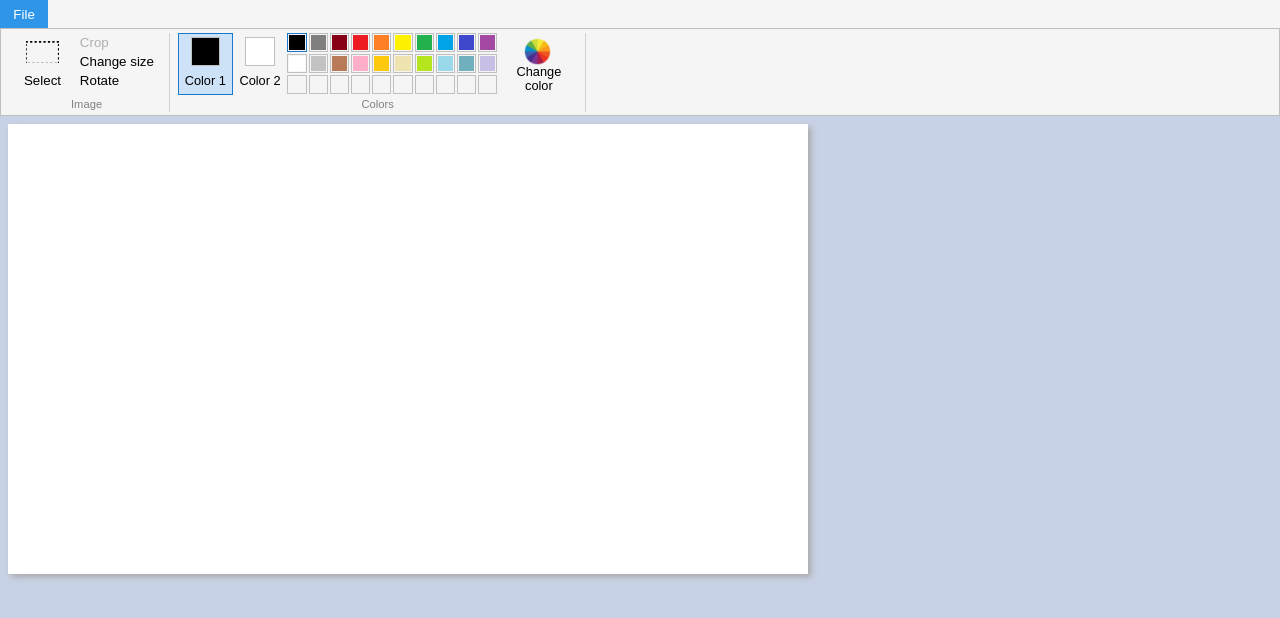
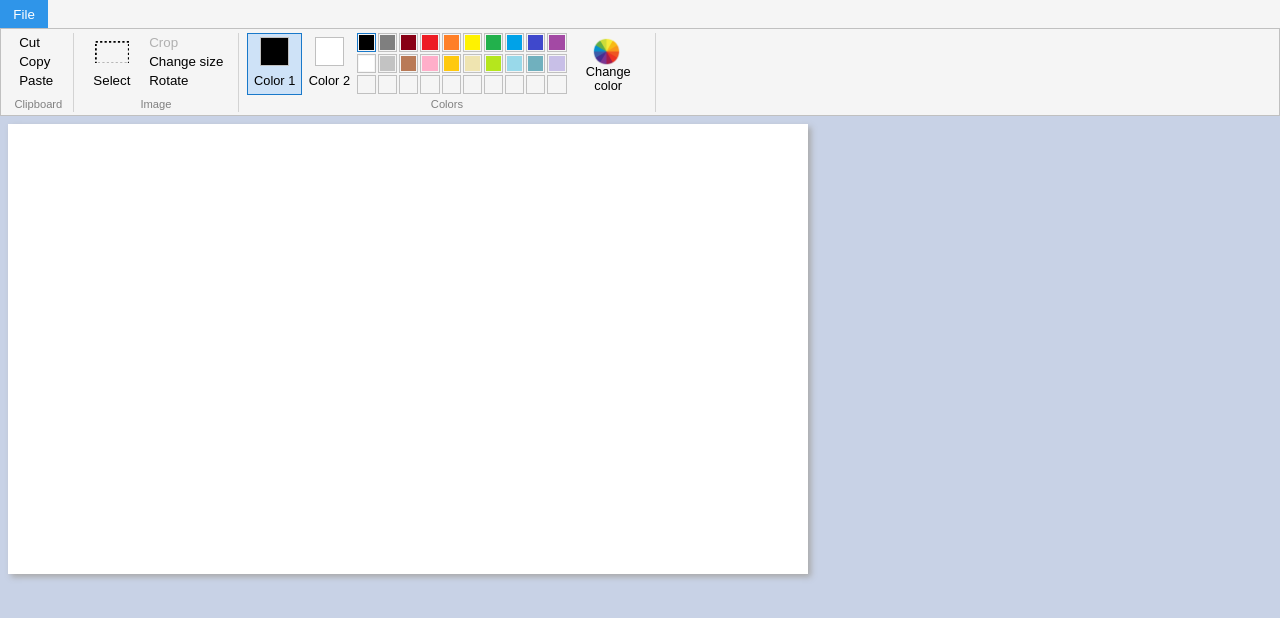
Before and after one commit to 1valdis/paint, a React (Create React App) app: page / in a window 1280 px wide. Shown: the top 618 px of the page. Built offline with nearby package versions, Linux system fonts and the light colour scheme.

Commit message:
add clipboard

```diff
--- a/src/components/NewApp/App.tsx
+++ b/src/components/NewApp/App.tsx
@@ -8,6 +8,7 @@ import { NavBar } from '../NewNavBar/NavBar'
 import { NavBarItem } from '../NewNavBar/NavBarItem'
 import { Colors } from '../NewColors/Colors'
 import { Image, Instruments } from '../NewImage/Image'
+import { Clipboard } from '../NewClipboard/Clipboard'
 import { createCanvas } from './create-canvas'
 import { open } from './open'
 import { save } from './save'
@@ -61,9 +62,12 @@ export const App = () => {
       onDownload={() => save(mainCanvas, filename)}
     ></FileMenu>
     <NavBar>
-      {/* <NavBarItem footer="Clipboard">
-        <Clipboard />
-      </NavBarItem> */}
+      <NavBarItem footer="Clipboard">
+        <Clipboard
+          canvas={mainCanvas}
+          onPaste={(canvas, context) => setMainCanvas({ canvas, context })}
+        />
+      </NavBarItem>
       <NavBarItem footer="Image">
         <Image
           selectionCoords={undefined}
--- /dev/null
+++ b/src/components/NewClipboard/Clipboard.tsx
@@ -0,0 +1,122 @@
+import './Clipboard.css'
+import { FunctionComponent, useEffect, useState } from 'react'
+
+function createCanvas (width?: number, height?: number) {
+  const canvas = document.createElement('canvas')
+  if (width) canvas.width = width
+  if (height) canvas.height = height
+  const context = canvas.getContext('2d')
+  if (!context) throw new Error("Couldn't get canvas context")
+  return { canvas, context }
+}
+
+declare interface ModernClipboard {
+  write(data: ClipboardItem[]): Promise<void>
+  read(): Promise<Array<ClipboardItem>>
+}
+declare class ClipboardItem {
+  constructor(data: { [mimeType: string]: Blob })
+  types: Array<string>
+  getType(type: string): Promise<Blob>
+}
+
+export interface ClipboardProps {
+  canvas: HTMLCanvasElement
+  onPaste: (canvas: HTMLCanvasElement, context: CanvasRenderingContext2D) => void
+}
+
+export const Clipboard: FunctionComponent<ClipboardProps> = (props) => {
+  const [clipboardWriteState, setClipboardWriteState] = useState<PermissionState | null>(null)
+  const [clipboardReadState, setClipboardReadState] = useState<PermissionState | null>(null)
+
+  const copy = async () => {
+    const blob = await new Promise<Blob | null>(resolve =>
+      props.canvas.toBlob(resolve, 'image/png', 1)
+    )
+    if (!blob) throw new Error("Couldn't acquire blob from canvas")
+    await ((navigator.clipboard as unknown) as ModernClipboard).write([
+      new ClipboardItem({ 'image/png': blob })
+    ])
+  }
+
+  const paste = async (): Promise<HTMLCanvasElement | null> => {
+    const clipboardItems = await ((navigator.clipboard as unknown) as ModernClipboard).read()
+    for (const clipboardItem of clipboardItems) {
+      for (const type of clipboardItem.types) {
+        if (!type.startsWith('image/')) continue
+        const blob = await clipboardItem.getType(type)
+        const img = new Image()
+        img.src = URL.createObjectURL(blob)
+        await new Promise(resolve => {
+          img.onload = resolve
+        })
+        const { canvas, context } = createCanvas(img.width, img.height)
+        context.drawImage(img, 0, 0)
+        URL.revokeObjectURL(img.src)
+        props.onPaste(canvas, context)
+      }
+    }
+    return null
+  }
+
+  useEffect(() => {
+    const readStateListener = function (this: PermissionStatus) {
+      setClipboardReadState(this.state)
+    }
+    const writeStateListener = function (this: PermissionStatus) {
+      setClipboardWriteState(this.state)
+    }
+    async function init () {
+      const [
+        clipboardWritePermission,
+        clipboardReadPermission
+      ] = await Promise.all([
+        navigator.permissions.query({
+          name: 'clipboard-write' as PermissionName
+        }),
+        navigator.permissions.query({
+          name: 'clipboard-read' as PermissionName
+        })
+      ])
+      clipboardReadPermission.addEventListener('change', readStateListener)
+      clipboardWritePermission.addEventListener('change', writeStateListener)
+      setClipboardReadState(clipboardReadPermission.state)
+      setClipboardWriteState(clipboardWritePermission.state)
+      return [clipboardReadPermission, clipboardWritePermission]
+    }
+
+    const permissionPromises = init()
+
+    return () => {
+      async function cleanup () {
+        const [clipboardReadPermission, clipboardWritePermission] = await permissionPromises
+        clipboardReadPermission.removeEventListener('change', readStateListener)
+        clipboardWritePermission.removeEventListener('change', writeStateListener)
+      }
+      cleanup()
+    }
+  }, [])
+
+  const pasteDisabledMessage = clipboardWriteState
+    ? {}
+    : {
+        title:
+          'Unable to read from clipboard. Check that you have a newer browser version and access to clipboard is allowed on this page'
+      }
+  return (
+    <nav className="clipboard">
+      <button disabled={[null, 'denied'].includes(clipboardWriteState)} onClick={copy}>
+        Cut
+      </button>
+      <button disabled={[null, 'denied'].includes(clipboardWriteState)} onClick={copy}>
+        Copy
+      </button>
+      <button
+        disabled={[null, 'denied'].includes(clipboardReadState)}
+        onClick={paste}
+        {...pasteDisabledMessage}>
+        Paste
+      </button>
+    </nav>
+  )
+}
```
Also changed, not shown: src/components/Clipboard/Clipboard.tsx (deleted, +0 -11 lines), src/components/NewClipboard/Clipboard.css (renamed from src/components/Clipboard/Clipboard.css), src/components/NewClipboard/paste.png (renamed from src/components/Clipboard/paste.png).
